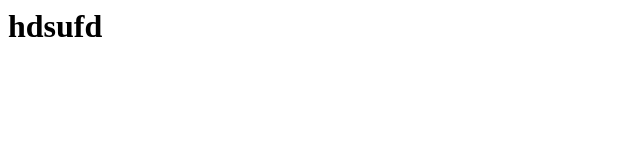
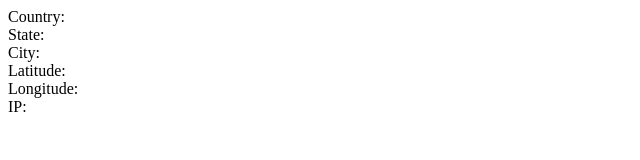
Before and after one commit to igotfr/cindRoberta.github.io, a plain HTML site: page index.html in a window 1280 px wide. Shown: the whole page, without its empty margins (0-640 px from the left). Drawn offline with nearby package versions, Linux system fonts and the light colour scheme; no server answers.

Commit message:
Update index.html

```diff
--- a/index.html
+++ b/index.html
@@ -1 +1,26 @@
-<h1>hdsufd</h1>
+<!DOCTYPE html>
+<html>
+
+<head>
+<meta name="viewport" content="initial-scale=1.0, user-scalable=no"/>
+<meta http-equiv="content-type" content="text/html; charset=UTF-8"/>
+<title>Geo City Locator</title>
+<script src="https://ajax.googleapis.com/ajax/libs/jquery/2.1.4/jquery.min.js"></script>
+</head>
+
+<body>
+  <div>Country: <span id="country"></span></div>
+  <div>State: <span id="state"></span></div>
+  <div>City: <span id="city"></span></div>
+  <div>Latitude: <span id="latitude"></span></div>
+  <div>Longitude: <span id="longitude"></span></div>
+  <div>IP: <span id="ip"></span></div>
+
+<script>
+const response = fetch('https://geolocation-db.com/json/').then(r => r.json());
+response.then(v => console.log(v));
+</script>
+
+</body>
+
+</html>
```
